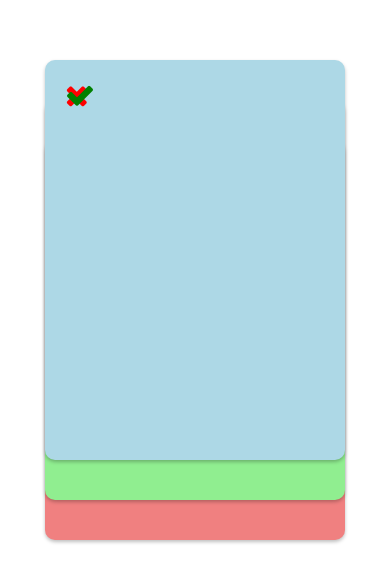
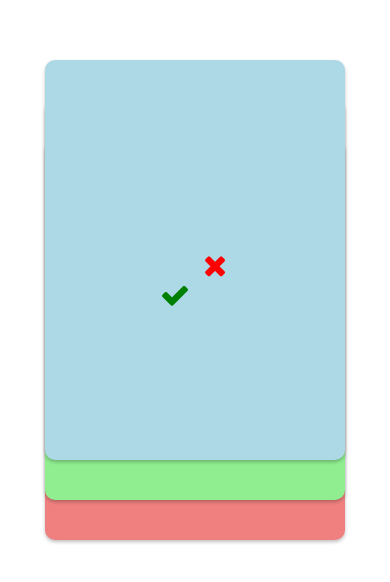
Before and after one commit to nikhiltony26/SwipeAnimation_APP, a React Native app: screen / in a window 390 px wide. Shown: the part 142-724 px from the top of the page. Built offline with nearby package versions, Linux system fonts and the light colour scheme.

Commit message:
resync auto-sync

```diff
--- a/App.js
+++ b/App.js
@@ -72,7 +72,6 @@ const Card = ({ backgroundColor, index, onSwipe }) => {
         <Icon name="times" size={30} color="red" style={[styles.icon, { left: 20, top: 20 }]} />
         <Icon name="check" size={30} color="green" style={[styles.icon, { right: 20, top: 20 }]} />
       </Animated.View>
-
     </Animated.View>
   );
 };
@@ -130,11 +129,6 @@ const styles = StyleSheet.create({
     alignItems: 'center',
     backgroundColor: 'white',
   },
-  icon: {
-    position: 'absolute',
-    top: 20,
-    left: 20,
-  },
 });
 
 export default SwipeAnimationApp;
```
Lines whose indentation alone changed are shown as unchanged.
